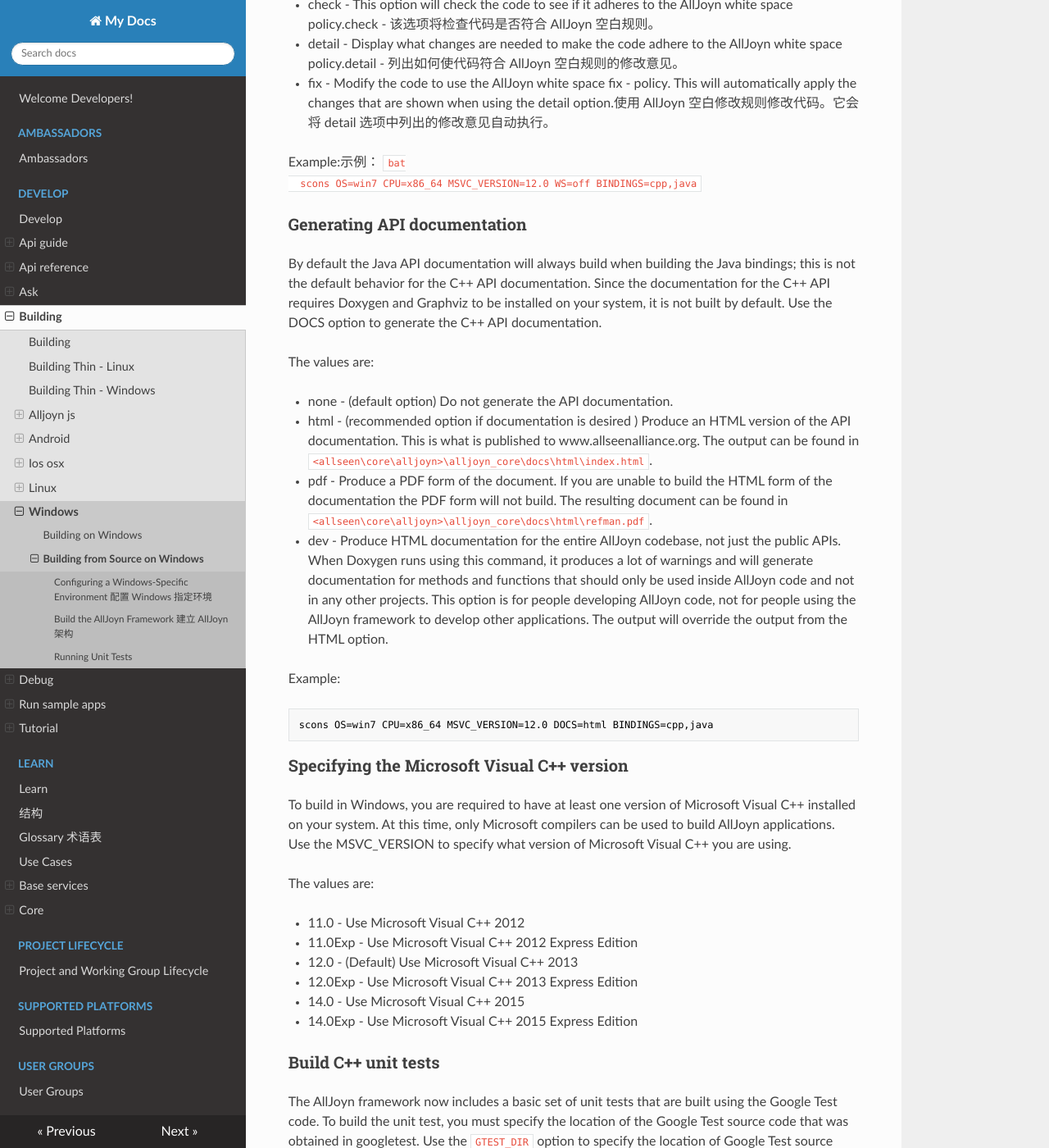
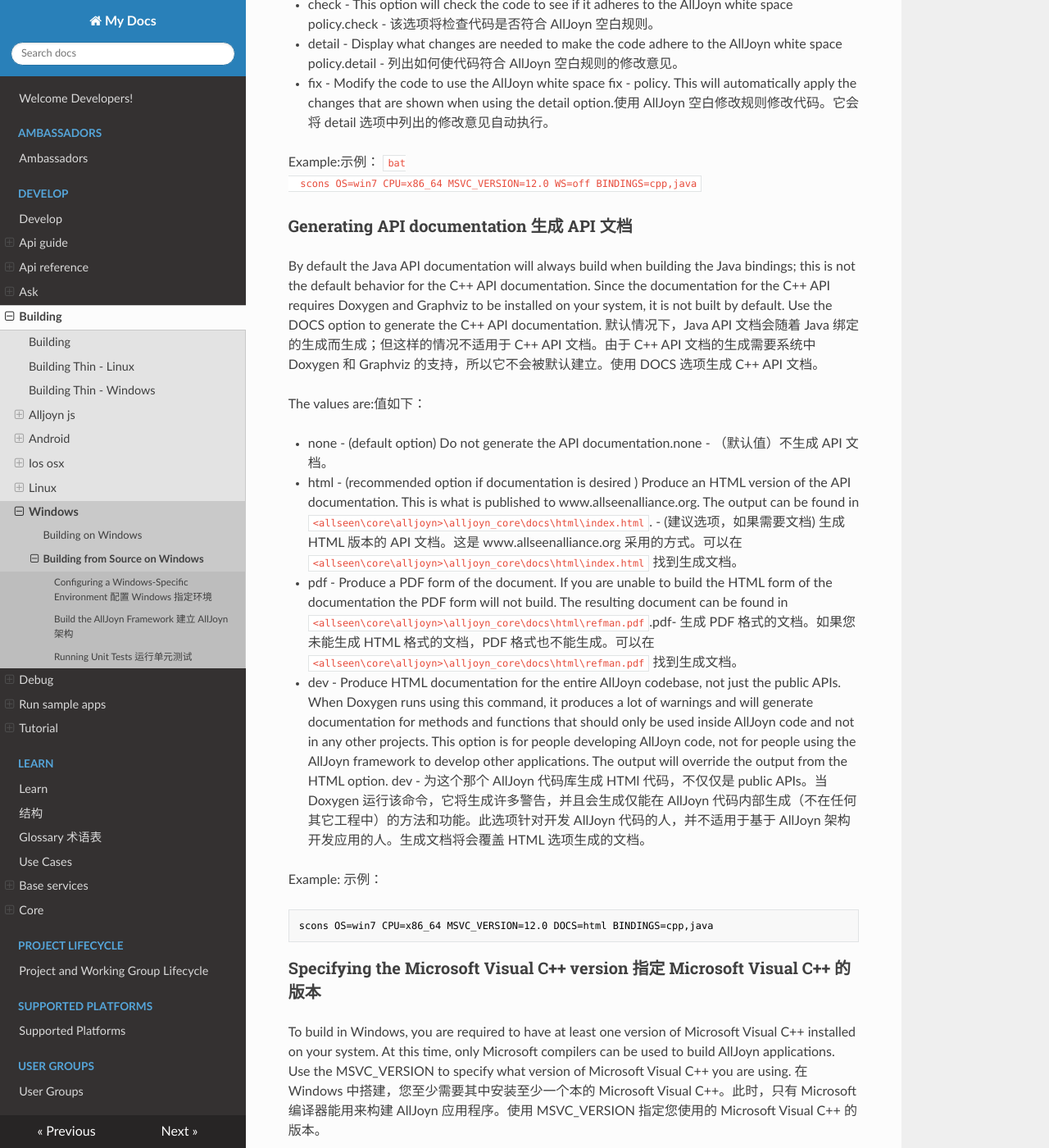
Before and after one commit to smart-conn/alljoyn-zh, an MkDocs documentation site: the page built from docs/develop/building/windows/build-source.md, in a window 1280 px wide and 1400 px high, scrolled down 9382 px. Shown: the whole window at 82% size. Built offline with MkDocs 1.6.1, drawn with Linux system fonts in a browser that asks for light colours; nearby versions of some CDN libraries; some of the changed text lies outside the part shown.

Commit message:
Update build-source.md

````diff
--- a/docs/develop/building/windows/build-source.md
+++ b/docs/develop/building/windows/build-source.md
@@ -378,7 +378,7 @@ Example:示例：
   scons OS=win7 CPU=x86_64 MSVC_VERSION=12.0 WS=off BINDINGS=cpp,java
   ```
 
-### Generating API documentation
+### Generating API documentation 生成 API 文档
 
 By default the Java API documentation will always build
 when building the Java bindings; this is not the default
@@ -386,18 +386,20 @@ behavior for the C++ API documentation. Since the documentation
 for the C++ API requires Doxygen and Graphviz to be installed
 on your system, it is not built by default. Use the DOCS option
 to generate the C++ API documentation.
+默认情况下，Java API 文档会随着 Java 绑定的生成而生成；但这样的情况不适用于 C++ API 文档。由于 C++ API 文档的生成需要系统中 Doxygen 和 Graphviz 的支持，所以它不会被默认建立。使用 DOCS 选项生成 C++ API 文档。
 
-The values are:
+The values are:值如下：
 
-* none - (default option) Do not generate the API documentation.
+* none - (default option) Do not generate the API documentation.none - （默认值）不生成 API 文档。
 * html - (recommended option if documentation is desired )
 Produce an HTML version of the API documentation. This is what
 is published to www.allseenalliance.org. The output can be
-found in `<allseen\core\alljoyn>\alljoyn_core\docs\html\index.html`.
+found in `<allseen\core\alljoyn>\alljoyn_core\docs\html\index.html`. - (建议选项，如果需要文档)
+生成 HTML 版本的 API 文档。这是 www.allseenalliance.org 采用的方式。可以在 `<allseen\core\alljoyn>\alljoyn_core\docs\html\index.html` 找到生成文档。
 * pdf - Produce a PDF form of the document. If you are unable
 to build the HTML form of the documentation the PDF form will
 not build. The resulting document can be found in
-`<allseen\core\alljoyn>\alljoyn_core\docs\html\refman.pdf`.
+`<allseen\core\alljoyn>\alljoyn_core\docs\html\refman.pdf`.pdf- 生成 PDF 格式的文档。如果您未能生成 HTML 格式的文档，PDF 格式也不能生成。可以在 `<allseen\core\alljoyn>\alljoyn_core\docs\html\refman.pdf` 找到生成文档。
 * dev - Produce HTML documentation for the entire AllJoyn
 codebase, not just the public APIs. When Doxygen runs using
 this command, it produces a lot of warnings and will generate
@@ -406,58 +408,62 @@ used inside AllJoyn code and not in any other projects.
 This option is for people developing AllJoyn code, not for
 people using the AllJoyn framework to develop other applications.
 The output will override the output from the HTML option.
+dev - 为这个那个 AllJoyn 代码库生成 HTMl 代码，不仅仅是 public APIs。当 Doxygen 运行该命令，它将生成许多警告，并且会生成仅能在 AllJoyn 代码内部生成（不在任何其它工程中）的方法和功能。此选项针对开发 AllJoyn 代码的人，并不适用于基于 AllJoyn 架构开发应用的人。生成文档将会覆盖 HTML 选项生成的文档。
 
-Example:
+Example: 示例：
 
 ```bat
 scons OS=win7 CPU=x86_64 MSVC_VERSION=12.0 DOCS=html BINDINGS=cpp,java
 ```
 
-### Specifying the Microsoft Visual C++ version
+### Specifying the Microsoft Visual C++ version 指定 Microsoft Visual C++ 的版本
 
 To build in Windows, you are required to have at least one
 version of Microsoft Visual C++ installed on your system.
 At this time, only Microsoft compilers can be used to build
 AllJoyn applications. Use the MSVC_VERSION to specify what
 version of Microsoft Visual C++ you are using.
+在 Windows 中搭建，您至少需要其中安装至少一个本的 Microsoft Visual C++。此时，只有 Microsoft 编译器能用来构建 AllJoyn 应用程序。使用 MSVC_VERSION 指定您使用的 Microsoft Visual C++ 的版本。
 
-The values are:
+The values are:值如下：
 
-* 11.0 - Use Microsoft Visual C++ 2012
-* 11.0Exp - Use Microsoft Visual C++ 2012 Express Edition
-* 12.0 - (Default) Use Microsoft Visual C++ 2013
-* 12.0Exp - Use Microsoft Visual C++ 2013 Express Edition
-* 14.0 - Use Microsoft Visual C++ 2015
-* 14.0Exp - Use Microsoft Visual C++ 2015 Express Edition
+* 11.0 - 使用 Microsoft Visual C++ 2012
+* 11.0Exp - 使用 Microsoft Visual C++ 2012 Express Edition
+* 12.0 - (默认) 使用 Microsoft Visual C++ 2013
+* 12.0Exp - 使用 Microsoft Visual C++ 2013 Express Edition
+* 14.0 - 使用 Microsoft Visual C++ 2015
+* 14.0Exp - 使用 Microsoft Visual C++ 2015 Express Edition
 
-### Build C++ unit tests
+### Build C++ unit tests 建立 C++ 单元测试
 
 The AllJoyn framework now includes a basic set of unit tests
 that are built using the Google Test code. To build the unit
 test, you must specify the location of the Google Test
 source code that was obtained in googletest. Use the `GTEST_DIR`
 option to specify the location of Google Test source code.
+AllJoyn 架构内建了一套使用 Google test 代码构建的基本的单元测试。为了构建测试单元，您必须指定 googletest 中 Google Test 源代码的位置。使用 `GTEST_DIR` 选项指定 Google Test 源代码的位置。
 
-Example:
+Example:示例：
 
 ```bat
 scons OS=win7 CPU=x86_64 MSVC_VERSION=12.0 GTEST_DIR=c:\gtest\gtest-1.7.0
 BINDINGS=cpp
 ```
 
-### Verify that the AllJoyn project is built properly
+### Verify that the AllJoyn project is built properly 验证 AllJoyn 工程被正确建立
 
-1. From the command line, navigate to:
+1. From the command line, navigate to:在命令行中，导航至：
 
    ```bat
    <allseen\core\alljoyn>\build{OS}{CPU}{VARIANT}\dist\cpp\bin\samples
    ```
 
-2. Run `basic_service.exe` on one command line.
-3. Run `basic_client.exe` on another command line.
+2. Run `basic_service.exe` on one command line.在一个命令行中运行 `basic_service.exe`。
+3. Run `basic_client.exe` on another command line.在另一个命令行中运行 `basic_client.exe`。
 
    When the client runs, the following will display:
    (Output may vary slightly from what is shown)
+   当客户端运行时，会出现以下提示（可能会略有不同）：
 
    ```
    AllJoyn Library version: v3.2.0
@@ -476,24 +482,28 @@ BINDINGS=cpp
    org.alljoyn.Bus.sample.cat ( path=/sample) returned "Hello World!"
    ```
 
-## Running Unit Tests
+## Running Unit Tests 运行单元测试
 
-### Running C++ unit tests
+### Running C++ unit tests 运行 C++ 单元测试
 
 If the `GTEST_DIR` option was specified when building the code,
 the C++ unit test will automatically be built and placed in
 the following location: `build\{OS}\{CPU}\{VARIANT}\test\cpp\bin`.
 There will be two executable files there: `cmtest` and `ajtest`.
+如果在生成代码时指定了 `GTEST_DIR` 选项，C++ 单元测试将被自动建立并存放在以下位置：`build\{OS}\{CPU}\{VARIANT}\test\cpp\bin`。其中有两个可执行文件 `cmtest` 和 `ajtest`。
 
 For all paths, replace `{OS}`, `{CPU}`, and `{VARIANT}` with the
 actual value used when the code was built (i.e., use the
 same `OS`, `CPU`, and `VARIANT` option specified when running SCons).
+对于所有路径，根据代码生成的环境更改 `{OS}`、`{CPU}` 和 `{VARIANT}` 的值。（如，使用与运行 SCons 时相同的`{OS}`、`{CPU}` 和 `{VARIANT}`）
 
 ### cmtest
 
 The cmtest executable, tests the code from the common project
 and does not require the AllJoyn router to be running.
 Run cmtest as follows:
+可执行文件 cmtest, 测试通用工程代码，不需要运行 AllJoyn 路由。
+执行以下代码运行 cmtest：
 
 ```bat
 build\{OS}\{CPU}\{VARIANT}\test\cpp\bin\cmtest.exe
@@ -505,32 +515,36 @@ The ajtest executable tests the code found in alljoyn_core.
 For the tests to run successfully, an AllJoyn router must
 also be running. Currently `ajtest` is limited, it cannot
 test bus-to-bus (i.e., device-to-device) communication.
+Ajtest 可执行文件测试 alljoyn_core 中的代码。为了测试的顺利运行，必须运行 AllJoyn 路由。目前，`ajtest` 功能有限。它不能测试总线与总线之间的通信（如 设备到设备）
+
 
 Run ajtest as follows:
+执行以下代码运行 ajtest：
 
 ```bat
 build\{OS}\{CPU}\{VARIANT}\test\cpp\bin\ajtest.exe
 ```
 
-### Running the Java junit tests
+### Running the Java junit tests 运行 Java junit 测试
 
-The junit tests are always built the same time as the Java bindings.
-The junit tests are specifically designed to test the Java bindings.
+The junit tests are always built the same time as the Java bindings. junit test 总是和 Java 绑定同时建立。
+The junit tests are specifically designed to test the Java bindings. junit test 专为测试 Java 绑定而设计。
 
 1. Copy and rename from `alljoyn_java\ build.xml.top` to the
 top `build.xml` folder.
+把 `alljoyn_java\ build.xml.top` 拷贝至顶部文件夹，并重命名为 `build.xml`。
 
    ```bat
    copy alljoyn_java\build.xml.top build.xml
    ```
 
-2. From the top build folder use ant to start the test.
+2. From the top build folder use ant to start the test.在顶部文件夹中使用 ant 开启测试。
 
    ```bat
    ant test -DOS={OS} -DCPU={CPU} -DVARIANT={VARIANT}
    ```
 
-3. html version of the results can be found in this location:
+3. html version of the results can be found in this location:html 版本的结果存储在以下路径：
 
    ```bat
    build\{OS}\{CPU}\{VARIANT}\test\java\reports\junit\
@@ -540,3 +554,5 @@ For all paths and commands, replace {OS}, {CPU}, and {VARIANT}
 with the actual value used when the code was built
 (i.e., use the same OS, CPU, and VARIANT option specified
 when running SCons).
+
+对于所有路径和命令，根据代码生成的环境更改 `{OS}`、`{CPU}` 和 `{VARIANT}` 的值。（如，使用与运行 SCons 时相同的`{OS}`、`{CPU}` 和 `{VARIANT}`）
````
